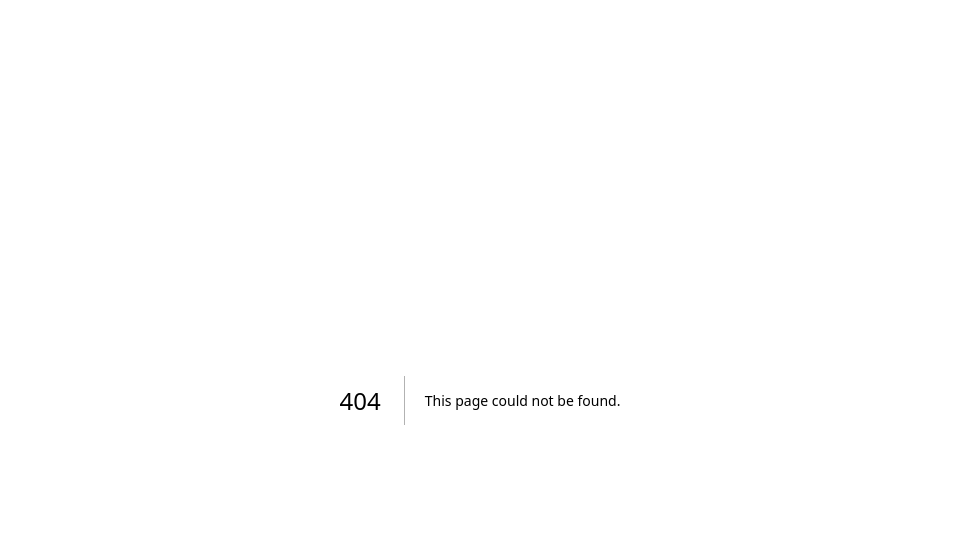
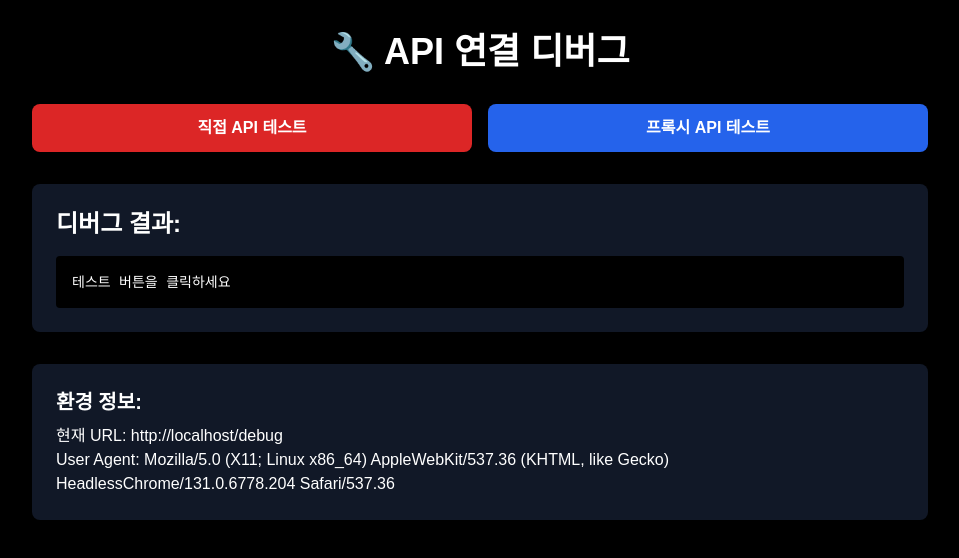
Before and after one commit to commet/SAYU_Frontend, a Next.js app: page /debug in a window 1280 px wide. Before the commit this address had no page. Shown: the top 558 px of the page, without its empty margins (160-1119 px from the left). Built offline with nearby package versions, Linux system fonts and the light colour scheme.

Commit message:
🔧 Add debug page and API proxy for testing

```diff
--- /dev/null
+++ b/app/api/test-backend/route.ts
@@ -0,0 +1,34 @@
+import { NextRequest, NextResponse } from 'next/server';
+
+export async function POST(request: NextRequest) {
+  try {
+    const body = await request.json();
+
+    const response = await fetch('https://sayubackend-production.up.railway.app/api/quiz/start', {
+      method: 'POST',
+      headers: {
+        'Content-Type': 'application/json',
+      },
+      body: JSON.stringify(body),
+    });
+
+    if (!response.ok) {
+      throw new Error(`HTTP ${response.status}: ${response.statusText}`);
+    }
+
+    const data = await response.json();
+
+    return NextResponse.json({
+      success: true,
+      proxy: true,
+      data: data
+    });
+
+  } catch (error: any) {
+    return NextResponse.json({
+      success: false,
+      proxy: true,
+      error: error.message
+    }, { status: 500 });
+  }
+}
--- /dev/null
+++ b/app/debug/page.tsx
@@ -0,0 +1,109 @@
+'use client';
+
+import { useState } from 'react';
+
+export default function DebugPage() {
+  const [result, setResult] = useState<string>('');
+  const [loading, setLoading] = useState(false);
+
+  const testDirectAPI = async () => {
+    setLoading(true);
+    setResult('테스트 시작...\n');
+
+    try {
+      // 1. 먼저 현재 도메인 확인
+      const currentDomain = window.location.origin;
+      setResult(prev => prev + `현재 도메인: ${currentDomain}\n`);
+
+      // 2. Fetch API로 테스트
+      setResult(prev => prev + '백엔드 연결 시도...\n');
+
+      const response = await fetch('https://sayubackend-production.up.railway.app/api/quiz/start', {
+        method: 'POST',
+        headers: {
+          'Content-Type': 'application/json',
+        },
+        body: JSON.stringify({ language: 'ko' }),
+      });
+
+      setResult(prev => prev + `응답 상태: ${response.status}\n`);
+
+      if (!response.ok) {
+        throw new Error(`HTTP ${response.status}: ${response.statusText}`);
+      }
+
+      const data = await response.json();
+      setResult(prev => prev + '✅ 성공!\n' + JSON.stringify(data, null, 2));
+
+    } catch (error: any) {
+      setResult(prev => prev + `❌ 오류: ${error.message}\n`);
+      setResult(prev => prev + `오류 타입: ${error.constructor.name}\n`);
+      setResult(prev => prev + `전체 오류: ${error.toString()}\n`);
+    } finally {
+      setLoading(false);
+    }
+  };
+
+  const testWithProxy = async () => {
+    setLoading(true);
+    setResult('프록시 테스트 시작...\n');
+
+    try {
+      // Next.js API route를 통한 프록시 테스트
+      const response = await fetch('/api/test-backend', {
+        method: 'POST',
+        headers: {
+          'Content-Type': 'application/json',
+        },
+        body: JSON.stringify({ language: 'ko' }),
+      });
+
+      const data = await response.json();
+      setResult(prev => prev + '✅ 프록시 성공!\n' + JSON.stringify(data, null, 2));
+
+    } catch (error: any) {
+      setResult(prev => prev + `❌ 프록시 오류: ${error.message}\n`);
+    } finally {
+      setLoading(false);
+    }
+  };
+
+  return (
+    <div className="min-h-screen bg-black text-white p-8">
+      <div className="max-w-4xl mx-auto">
+        <h1 className="text-4xl font-bold mb-8 text-center">🔧 API 연결 디버그</h1>
+
+        <div className="grid grid-cols-1 md:grid-cols-2 gap-4 mb-8">
+          <button
+            onClick={testDirectAPI}
+            disabled={loading}
+            className="bg-red-600 hover:bg-red-700 px-6 py-3 rounded-lg font-semibold disabled:opacity-50"
+          >
+            {loading ? '테스트 중...' : '직접 API 테스트'}
+          </button>
+
+          <button
+            onClick={testWithProxy}
+            disabled={loading}
+            className="bg-blue-600 hover:bg-blue-700 px-6 py-3 rounded-lg font-semibold disabled:opacity-50"
+          >
+            {loading ? '테스트 중...' : '프록시 API 테스트'}
+          </button>
+        </div>
+
+        <div className="bg-gray-900 rounded-lg p-6">
+          <h2 className="text-2xl font-bold mb-4">디버그 결과:</h2>
+          <pre className="text-sm overflow-auto whitespace-pre-wrap font-mono bg-black p-4 rounded">
+            {result || '테스트 버튼을 클릭하세요'}
+          </pre>
+        </div>
+
+        <div className="mt-8 bg-gray-900 rounded-lg p-6">
+          <h3 className="text-xl font-bold mb-2">환경 정보:</h3>
+          <p>현재 URL: {typeof window !== 'undefined' ? window.location.href : 'N/A'}</p>
+          <p>User Agent: {typeof navigator !== 'undefined' ? navigator.userAgent : 'N/A'}</p>
+        </div>
+      </div>
+    </div>
+  );
+}
```
